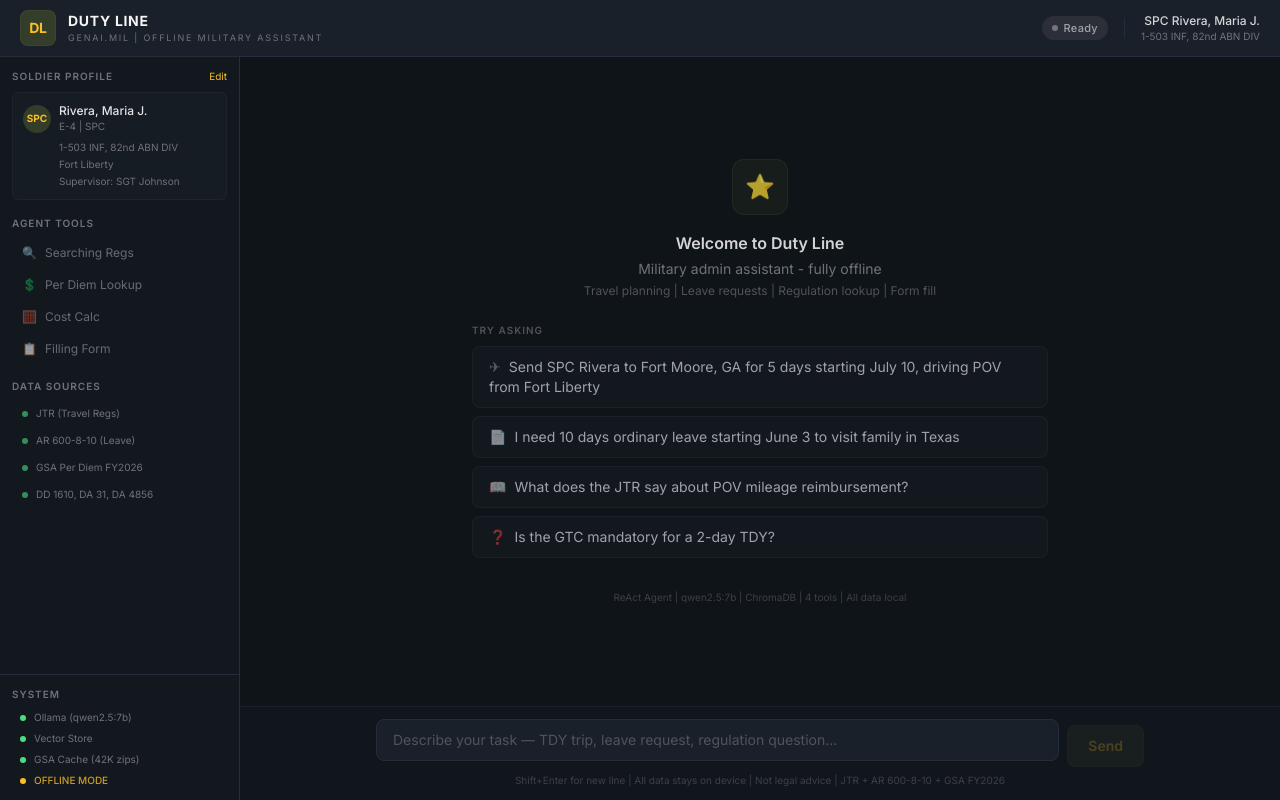
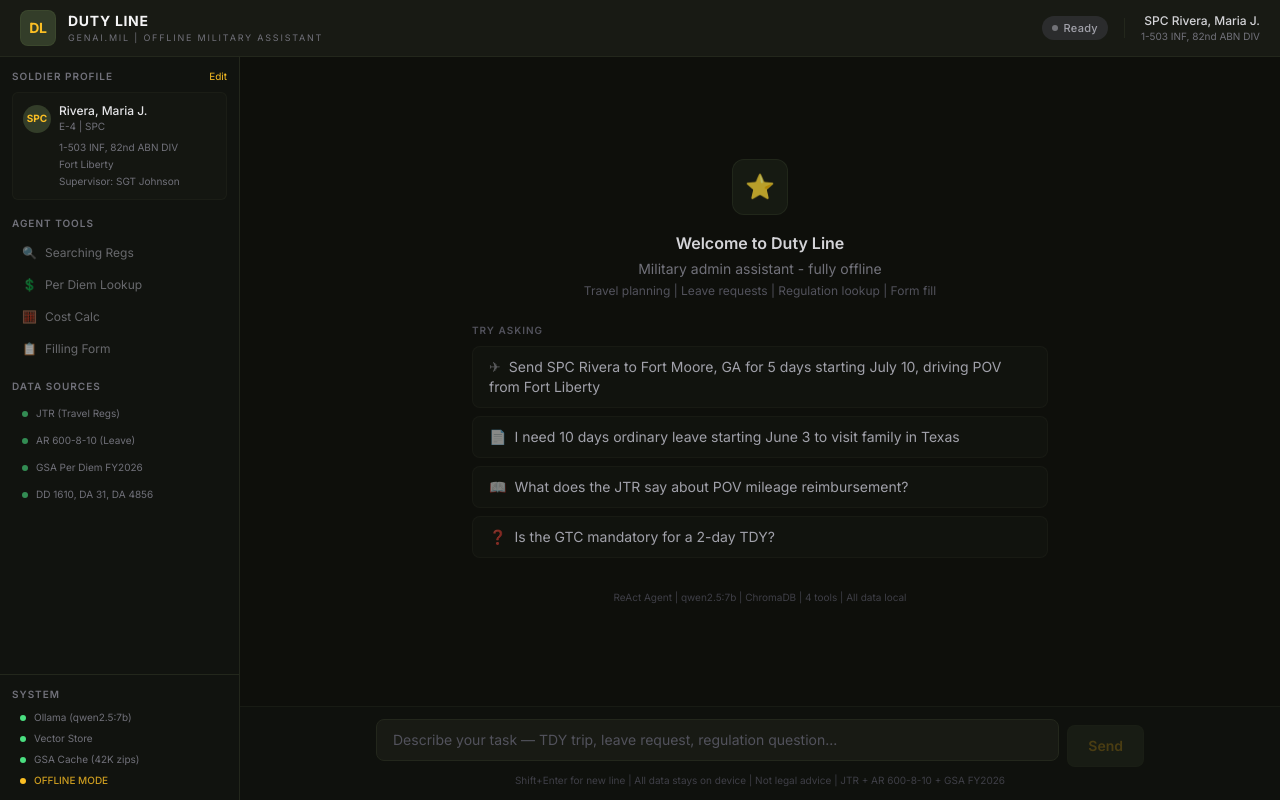
Before and after one commit to yli12313/AI-Expo-Hackathon-2026, a React (Vite) app in the folder frontend/: page / in a window 1280 px wide. Built offline with nearby package versions, Linux system fonts and the light colour scheme; the HTML template or start-up script is replaced by a standard one.

Commit message:
Refactor color variables and animation styles
Updated color variables and animations in index.css.

```diff
--- a/frontend/src/index.css
+++ b/frontend/src/index.css
@@ -1,33 +1,61 @@
 @import "tailwindcss";
 
 @theme {
+  /* Camo earth backgrounds (unchanged) */
+  --color-slate-900: #0e0f0b;
+  --color-slate-800: #181a14;
+  --color-slate-700: #23271c;
+  --color-slate-600: #353b28;
+
+  /* Olive structure (unchanged) */
   --color-olive-900: #1a1f16;
   --color-olive-800: #252b1f;
   --color-olive-700: #333d29;
   --color-olive-600: #445233;
   --color-olive-500: #5a6e3f;
-  --color-slate-900: #0f1419;
-  --color-slate-850: #151b24;
-  --color-slate-800: #1a2029;
-  --color-slate-700: #242d3a;
-  --color-slate-600: #374151;
+
+  /* Logo navy — replaces amber as primary accent */
+  --color-navy-900: #0d0f1a;
+  --color-navy-800: #141829;
+  --color-navy-700: #1e2540;
+  --color-navy-600: #2b3560;
+  --color-navy-500: #3a4a82;
+  --color-navy-400: #4a5fa8;
+  --color-navy-300: #7b8fc8;
+  --color-navy-200: #b0bde0;
+  --color-navy-100: #dde3f2;
+
+  /* Logo crimson — replaces amber highlights */
+  --color-crimson-700: #5c0e18;
+  --color-crimson-600: #7c1321;
+  --color-crimson-500: #9e1a2c;
+  --color-crimson-400: #b91c33;
+  --color-crimson-300: #d44057;
+  --color-crimson-200: #e8899a;
+  --color-crimson-100: #f5cdd4;
+
+  /* Keep functional colors */
+  --color-green-400: #4ade80;
+  --color-red-400:   #f87171;
+  --color-blue-400:  #60a5fa;
+  --color-zinc-400:  #a1a1aa;
+  --color-zinc-300:  #d4d4d8;
+  --color-zinc-500:  #71717a;
   --color-amber-400: #fbbf24;
-  --color-amber-500: #f59e0b;
-  --color-amber-300: #fcd34d;
-  --color-green-400: #4ade80;
-  --color-green-500: #22c55e;
-  --color-red-400: #f87171;
-  --color-blue-400: #60a5fa;
-  --color-cyan-400: #22d3ee;
-  --color-zinc-400: #a1a1aa;
-  --color-zinc-300: #d4d4d8;
-  --color-zinc-500: #71717a;
-  --color-zinc-600: #52525b;
+
   --font-mono: "JetBrains Mono", "Fira Code", "SF Mono", monospace;
 }
 
 body {
   background-color: var(--color-slate-900);
+  background-image:
+    radial-gradient(ellipse 80px 60px at 12% 18%, rgba(74, 83, 48, 0.18) 0%, transparent 70%),
+    radial-gradient(ellipse 120px 80px at 55% 8%, rgba(53, 59, 40, 0.22) 0%, transparent 70%),
+    radial-gradient(ellipse 60px 90px at 88% 25%, rgba(90, 110, 63, 0.12) 0%, transparent 70%),
+    radial-gradient(ellipse 100px 50px at 30% 55%, rgba(42, 48, 32, 0.20) 0%, transparent 70%),
+    radial-gradient(ellipse 70px 100px at 75% 70%, rgba(74, 83, 48, 0.15) 0%, transparent 70%),
+    radial-gradient(ellipse 90px 55px at 5% 85%, rgba(53, 59, 40, 0.18) 0%, transparent 70%),
+    radial-gradient(ellipse 55px 75px at 92% 90%, rgba(35, 39, 28, 0.25) 0%, transparent 70%);
   color: #e4e4e7;
   font-family: "Inter", system-ui, -apple-system, sans-serif;
 }
@@ -36,30 +64,14 @@ body {
 ::-webkit-scrollbar-track { background: var(--color-slate-800); }
 ::-webkit-scrollbar-thumb { background: var(--color-slate-600); border-radius: 3px; }
 
-@keyframes pulse-amber {
+@keyframes pulse-brand {
   0%, 100% { opacity: 1; }
   50% { opacity: 0.5; }
 }
-.animate-pulse-amber { animation: pulse-amber 2s ease-in-out infinite; }
+.animate-pulse-amber { animation: pulse-brand 2s ease-in-out infinite; }
 
 @keyframes fadeIn {
   from { opacity: 0; transform: translateY(4px); }
-  to { opacity: 1; transform: translateY(0); }
+  to   { opacity: 1; transform: translateY(0); }
 }
 .animate-fade-in { animation: fadeIn 0.3s ease-out; }
-
-@keyframes slideIn {
-  from { opacity: 0; transform: translateX(-8px); }
-  to { opacity: 1; transform: translateX(0); }
-}
-.animate-slide-in { animation: slideIn 0.25s ease-out; }
-
-@keyframes thinking {
-  0% { background-position: 200% 0; }
-  100% { background-position: -200% 0; }
-}
-.animate-thinking {
-  background: linear-gradient(90deg, transparent, rgba(251, 191, 36, 0.08), transparent);
-  background-size: 200% 100%;
-  animation: thinking 2s ease-in-out infinite;
-}
```
